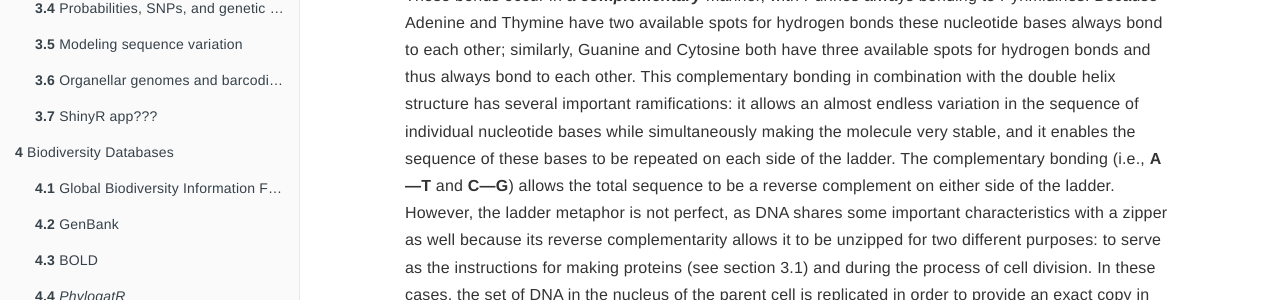
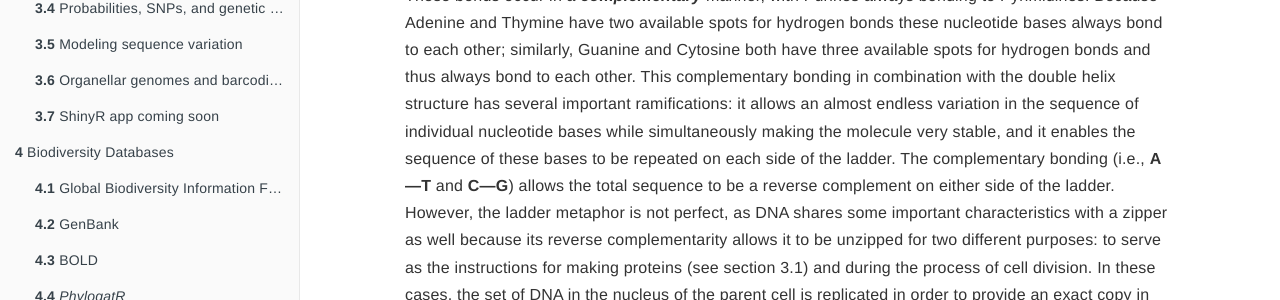
Before and after one commit to OSC/phylogatr, a Jekyll site: the page book/dna.html, which Jekyll copies as it is, in a window 1280 px wide. Shown: the part 406-706 px from the top of the page. Built offline with Jekyll 4.4.1, drawn with Linux system fonts in a browser that asks for light colours; comment, search, counter and statistics services are not loaded.

Commit message:
Update dna.html
updated shinyR comment

```diff
--- a/book/dna.html
+++ b/book/dna.html
@@ -178,7 +178,7 @@ code span.wa { color: #60a0b0; font-weight: bold; font-style: italic; } /* Warni
 <ul>
 <li class="chapter" data-level="3.6.1" data-path="dna.html"><a href="dna.html#image-of-mt-genome---need-to-find-one-that-is-open-access"><i class="fa fa-check"></i><b>3.6.1</b> image of mt genome - need to find one that is open access</a></li>
 </ul></li>
-<li class="chapter" data-level="3.7" data-path="dna.html"><a href="dna.html#shinyr-app"><i class="fa fa-check"></i><b>3.7</b> ShinyR app???</a></li>
+<li class="chapter" data-level="3.7" data-path="dna.html"><a href="dna.html#shinyr-app"><i class="fa fa-check"></i><b>3.7</b> ShinyR app coming soon</a></li>
 </ul></li>
 <li class="chapter" data-level="4" data-path="biodiversity-databases.html"><a href="biodiversity-databases.html"><i class="fa fa-check"></i><b>4</b> Biodiversity Databases</a>
 <ul>
```
